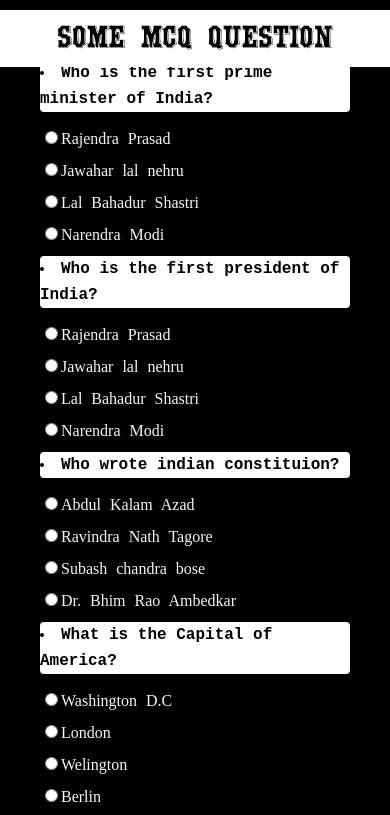
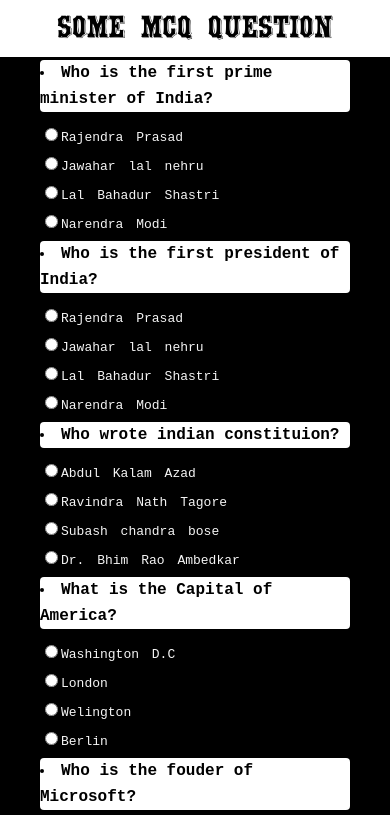
Before and after one commit to Saq65/Mcq, a plain HTML site: page index.html in a window 390 px wide. Shown: the top 815 px of the page. Drawn offline with Linux system fonts and the light colour scheme.

Commit message:
Add files via upload

```diff
--- a/ques.css
+++ b/ques.css
@@ -97,6 +97,7 @@ h2 {
 
     p {
         font-size: medium;
+        font-family: monospace;
     }
 
     #header {
@@ -104,6 +105,7 @@ h2 {
         width: 100%;
         background-color: white;
         color: black;
+        top: 0px;
         text-align: center;
         font-size: xx-large;
         position: fixed;
```
